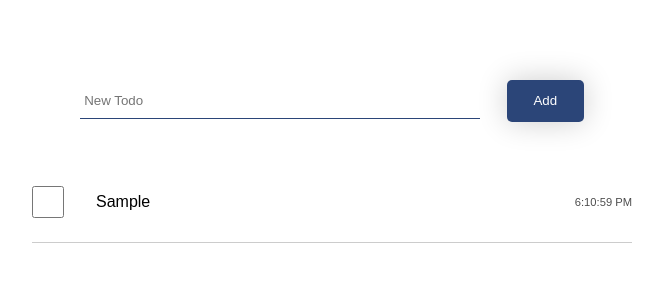
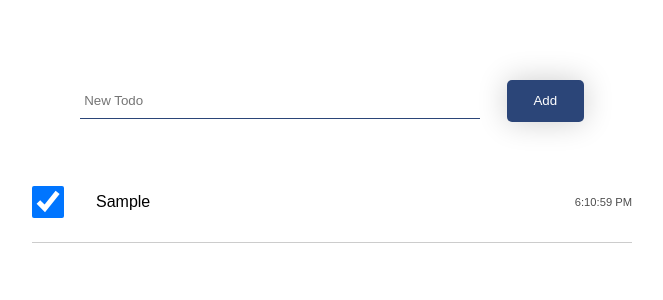
Before and after one commit to elishaking/blaze-todo, a React (Create React App) app: page / in a window 1280 px wide. Both pictures are taken after typing "Sample" into the empty fields and a click on the input "Add". Shown: the top 300 px of the page, without its empty margins (308-971 px from the left). Built offline with nearby package versions, Linux system fonts and the light colour scheme.

Commit message:
toggle check

```diff
--- a/src/components/routes/Home/Home.js
+++ b/src/components/routes/Home/Home.js
@@ -20,7 +20,7 @@ export default class Home extends Component {
 
     const newTodo = {
       text: newTodoText,
-      done: false,
+      done: true,
       date: Date.now()
     };
 
@@ -32,6 +32,13 @@ export default class Home extends Component {
       newTodoText: ''
     }, () => document.getElementById('newTodoText').value = "");
   };
+
+  toggleDone = (index) => {
+    const { todos } = this.state;
+
+    todos[index].done = !todos[index].done;
+    this.setState({ todos });
+  }
 
   render() {
     const { todos } = this.state;
@@ -54,7 +61,10 @@ export default class Home extends Component {
             todos.map((todo, index) => (
               <div key={index} className="todo">
                 <div>
-                  <input type="checkbox" />
+                  <input type="checkbox"
+                    checked={todo.done}
+                    onChange={(e) => { this.toggleDone(index) }} />
+
                   <p>{todo.text}</p>
                 </div>
                 <small>{new Date(todo.date).toLocaleTimeString()}</small>
```
